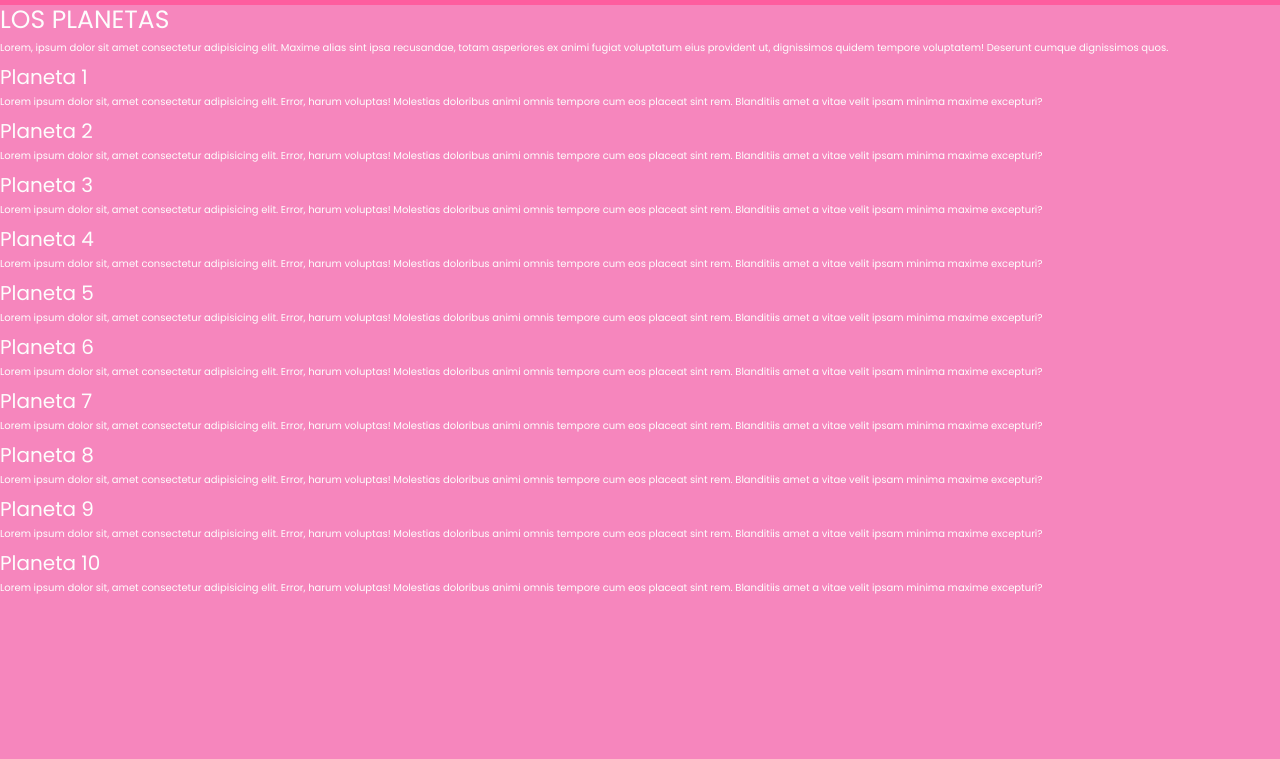
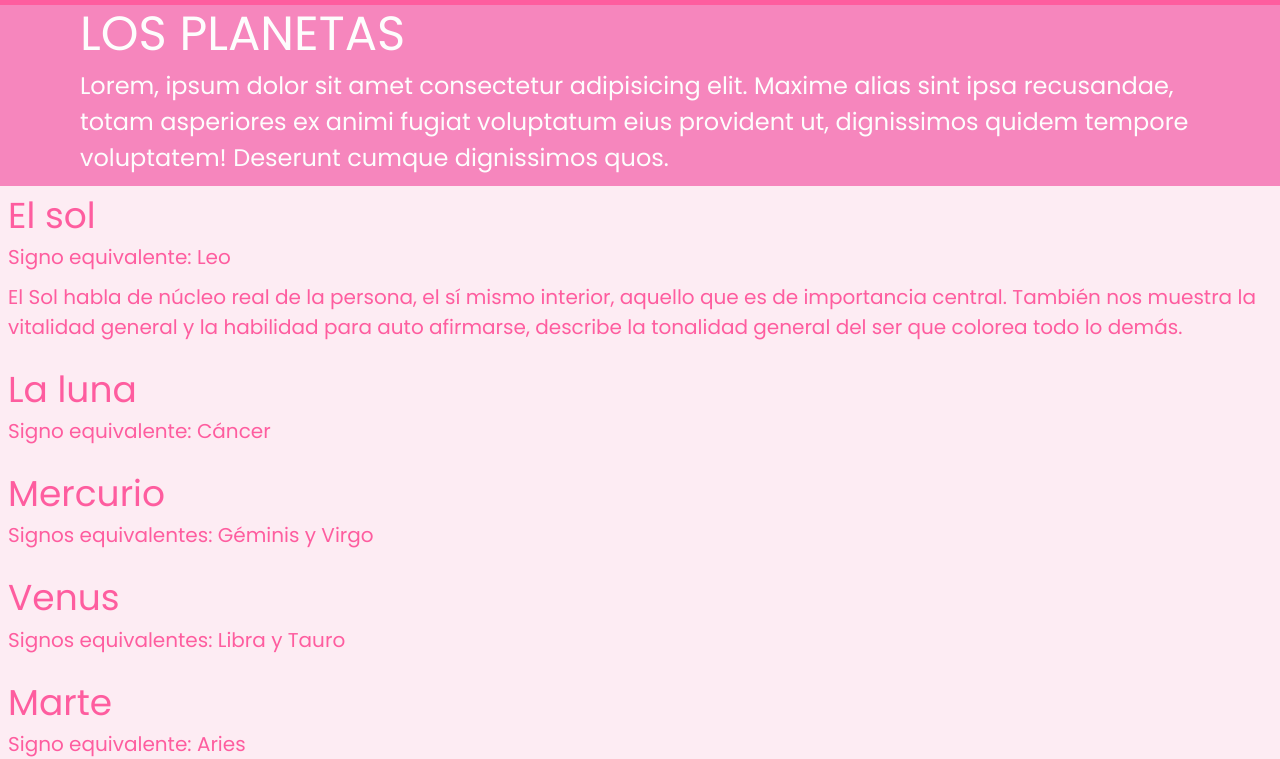
Before and after one commit to Laringitis/Coder-programacion-web, a website: page pages/planetas.html in a window 1280 px wide. Shown: the part 51-810 px from the top of the page. Drawn offline with nearby package versions, Linux system fonts and the light colour scheme.

Commit message:
elementos responsive y contenido de planetas

```diff
--- a/pages/planetas.html
+++ b/pages/planetas.html
@@ -42,51 +42,61 @@
             </div>
           </nav>
     </header>
-    <main id="cuerpoplanetas">
+    <main id="planetas">
         <section class="definicion">
             <h1 class="definicion__titulo">LOS PLANETAS</h1>
             <p class="definicion__contenido">Lorem, ipsum dolor sit amet consectetur adipisicing elit. Maxime alias sint ipsa recusandae, totam asperiores ex animi fugiat voluptatum eius provident ut, dignissimos quidem tempore voluptatem! Deserunt cumque dignissimos quos.</p>
         </section>
         <section>
-            <article class="clasificacion">
-                <h2 class="clasificacion__titulo">Planeta 1</h2>
-                <p class="clasificacion__contenido">Lorem ipsum dolor sit, amet consectetur adipisicing elit. Error, harum voluptas! Molestias doloribus animi omnis tempore cum eos placeat sint rem. Blanditiis amet a vitae velit ipsam minima maxime excepturi?</p>
+            <article class="clasificacion__box box-1">
+                <h2 class="clasificacion__titulo">El sol</h2>
+                <p class="clasificacion__contenido clasificacion__contenido--signo">Signo equivalente: Leo</p>
+                <p class="clasificacion__contenido">El Sol habla de núcleo real de la persona, el sí mismo interior, aquello que es de importancia central. También nos muestra la vitalidad general y la habilidad para auto afirmarse, describe la tonalidad general del ser que colorea todo lo demás.</p>
             </article>
-            <article class="clasificacion">
-                <h2 class="clasificacion__titulo">Planeta 2</h2>
-                <p class="clasificacion__contenido">Lorem ipsum dolor sit, amet consectetur adipisicing elit. Error, harum voluptas! Molestias doloribus animi omnis tempore cum eos placeat sint rem. Blanditiis amet a vitae velit ipsam minima maxime excepturi?</p>
+            <article class="clasificacion__box box-2">
+                <h2 class="clasificacion__titulo">La luna</h2>
+                <p class="clasificacion__contenido clasificacion__contenido--signo">Signo equivalente: Cáncer</p>
+                <p class="clasificacion__contenido"></p>
             </article>
-            <article class="clasificacion">
-                <h2 class="clasificacion__titulo">Planeta 3</h2>
-                <p class="clasificacion__contenido">Lorem ipsum dolor sit, amet consectetur adipisicing elit. Error, harum voluptas! Molestias doloribus animi omnis tempore cum eos placeat sint rem. Blanditiis amet a vitae velit ipsam minima maxime excepturi?</p>
+            <article class="clasificacion__box box-3">
+                <h2 class="clasificacion__titulo">Mercurio</h2>
+                <p class="clasificacion__contenido clasificacion__contenido--signo">Signos equivalentes: Géminis y Virgo</p>
+                <p class="clasificacion__contenido"></p>
             </article>
-            <article class="clasificacion">
-                <h2 class="clasificacion__titulo">Planeta 4</h2>
-                <p class="clasificacion__contenido">Lorem ipsum dolor sit, amet consectetur adipisicing elit. Error, harum voluptas! Molestias doloribus animi omnis tempore cum eos placeat sint rem. Blanditiis amet a vitae velit ipsam minima maxime excepturi?</p>
+            <article class="clasificacion__box box-4">
+                <h2 class="clasificacion__titulo">Venus</h2>
+                <p class="clasificacion__contenido clasificacion__contenido--signo">Signos equivalentes: Libra y Tauro</p>
+                <p class="clasificacion__contenido"></p>
             </article>
-            <article class="clasificacion">
-                <h2 class="clasificacion__titulo">Planeta 5</h2>
-                <p class="clasificacion__contenido">Lorem ipsum dolor sit, amet consectetur adipisicing elit. Error, harum voluptas! Molestias doloribus animi omnis tempore cum eos placeat sint rem. Blanditiis amet a vitae velit ipsam minima maxime excepturi?</p>
+            <article class="clasificacion__box box-5">
+                <h2 class="clasificacion__titulo">Marte</h2>
+                <p class="clasificacion__contenido clasificacion__contenido--signo">Signo equivalente: Aries</p>
+                <p class="clasificacion__contenido"></p>
             </article>
-            <article class="clasificacion">
-                <h2 class="clasificacion__titulo">Planeta 6</h2>
-                <p class="clasificacion__contenido">Lorem ipsum dolor sit, amet consectetur adipisicing elit. Error, harum voluptas! Molestias doloribus animi omnis tempore cum eos placeat sint rem. Blanditiis amet a vitae velit ipsam minima maxime excepturi?</p>
+            <article class="clasificacion__box box-6">
+                <h2 class="clasificacion__titulo">Jupiter</h2>
+                <p class="clasificacion__contenido clasificacion__contenido--signo">Signo equivalente: Sagitario</p>
+                <p class="clasificacion__contenido"></p>
             </article>
-            <article class="clasificacion">
-                <h2 class="clasificacion__titulo">Planeta 7</h2>
-                <p class="clasificacion__contenido">Lorem ipsum dolor sit, amet consectetur adipisicing elit. Error, harum voluptas! Molestias doloribus animi omnis tempore cum eos placeat sint rem. Blanditiis amet a vitae velit ipsam minima maxime excepturi?</p>
+            <article class="clasificacion__box box-7">
+                <h2 class="clasificacion__titulo">Saturno</h2>
+                <p class="clasificacion__contenido clasificacion__contenido--signo">Signo equivalente: Capricornio</p>
+                <p class="clasificacion__contenido"></p>
             </article>
-            <article class="clasificacion">
-                <h2 class="clasificacion__titulo">Planeta 8</h2>
-                <p class="clasificacion__contenido">Lorem ipsum dolor sit, amet consectetur adipisicing elit. Error, harum voluptas! Molestias doloribus animi omnis tempore cum eos placeat sint rem. Blanditiis amet a vitae velit ipsam minima maxime excepturi?</p>
+            <article class="clasificacion__box box-8">
+                <h2 class="clasificacion__titulo">Urano</h2>
+                <p class="clasificacion__contenido clasificacion__contenido--signo">Signo equivalente: Acuario</p>
+                <p class="clasificacion__contenido"></p>
             </article>
-            <article class="clasificacion">
-                <h2 class="clasificacion__titulo">Planeta 9</h2>
-                <p class="clasificacion__contenido">Lorem ipsum dolor sit, amet consectetur adipisicing elit. Error, harum voluptas! Molestias doloribus animi omnis tempore cum eos placeat sint rem. Blanditiis amet a vitae velit ipsam minima maxime excepturi?</p>
+            <article class="clasificacion__box box-9">
+                <h2 class="clasificacion__titulo">Neptuno</h2>
+                <p class="clasificacion__contenido clasificacion__contenido--signo">Signo equivalente: Piscis</p>
+                <p class="clasificacion__contenido"></p>
             </article>
-            <article class="clasificacion">
-                <h2 class="clasificacion__titulo">Planeta 10</h2>
-                <p class="clasificacion__contenido">Lorem ipsum dolor sit, amet consectetur adipisicing elit. Error, harum voluptas! Molestias doloribus animi omnis tempore cum eos placeat sint rem. Blanditiis amet a vitae velit ipsam minima maxime excepturi?</p>
+            <article class="clasificacion__box box-10">
+                <h2 class="clasificacion__titulo">Pluton</h2>
+                <p class="clasificacion__contenido clasificacion__contenido--signo">Signo equivalente: Escorpio</p>
+                <p class="clasificacion__contenido"></p>
             </article>
         </section>
     </main>
--- a/scss/pages/_elementos.scss
+++ b/scss/pages/_elementos.scss
@@ -0,0 +1,50 @@
+#elementos{
+    .definicion{
+        margin-left: $sp-xl;
+        margin-right: $sp-xl;
+        &__titulo{
+            font-size: $text-xxl;
+        }
+        &__contenido{
+            font-size: $text-lg;
+        }
+    }
+    .clasificacion{
+        margin-left: $sp-md;
+        margin-right: $sp-md;
+        gap: $sp-xs;
+        &__box{
+            padding: $sp-xs;
+            background-color: $tertiary;
+            color: $secondary;
+        }
+        &__titulo{
+            font-size: $text-xl;
+        }
+        &__contenido{
+            font-size: $text-md;
+        }
+    }
+}
+@media (min-width: 769px) {
+    #elementos{
+        .clasificacion{
+            display: grid;
+            grid-template-areas:
+            "box-1"
+            "box-2"
+            "box-3"
+            "box-4";
+        }
+    }
+}
+@media (min-width: 1200px) {
+    #elementos{
+        .clasificacion{
+            display: grid;
+            grid-template-areas:
+            "box-1 box-2"
+            "box-3 box-4";
+        }
+    }
+}
--- a/scss/pages/_planetas.scss
+++ b/scss/pages/_planetas.scss
@@ -0,0 +1,57 @@
+#planetas{
+    .definicion{
+        margin-left: $sp-xl;
+        margin-right: $sp-xl;
+        &__titulo{
+            font-size: $text-xxl;
+        }
+        &__contenido{
+            font-size: $text-lg;
+            &--signo{
+                color: $primary;
+            }
+        }
+    }
+    .clasificacion{
+        margin-left: $sp-md;
+        margin-right: $sp-md;
+        gap: $sp-xs;
+        &__box{
+            padding: $sp-xs;
+            background-color: $tertiary;
+            color: $secondary;
+        }
+        &__titulo{
+            font-size: $text-xl;
+        }
+        &__contenido{
+            font-size: $text-md;
+        }
+    }
+}
+@media (min-width: 769px) {
+    #planetas{
+        .clasificacion{
+            display: grid;
+            grid-template-areas:
+            "box-1 box-2"
+            "box-3  box-4"
+            "box-5 box-6"
+            "box-7 box-8"
+            "box-9 box-10 "
+            "box-11 box-12";
+        }
+    }
+}
+@media (min-width: 1200px) {
+    #planetas{
+        .clasificacion{
+            display: grid;
+            grid-template-areas:
+            "box-1 box-2 box-3"
+            "box-4 box-5 box-6"
+            "box-7 box-8 -box-9"
+            "box-10 -box-11 box-12";
+        }
+    }
+}
```
Also changed, not shown: pages/elementos.html (+19 -15 lines), css/translate.css, 1 other file.
